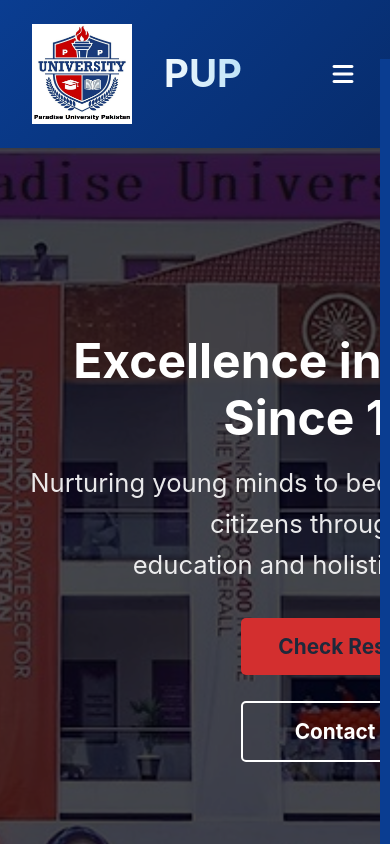
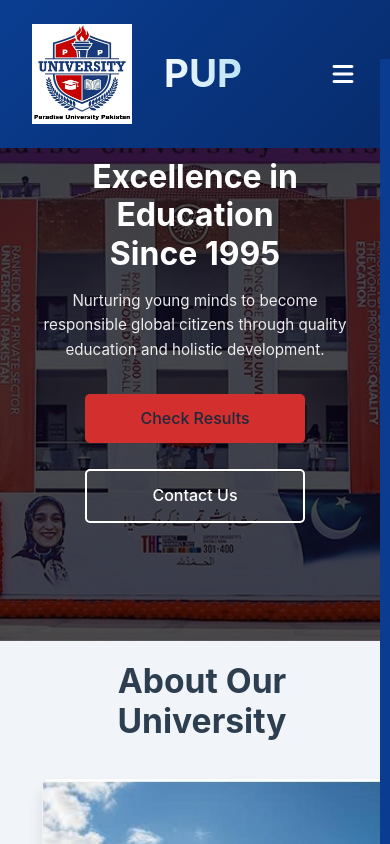
Before and after one commit to naila450saleem/university-result, a React (Create React App) app: page / in a window 390 px wide. Shown: the top 844 px of the page. Built offline with nearby package versions, Linux system fonts and the light colour scheme.

Commit message:
Updated Hero section CSS and removed unused CSS files

```diff
--- a/src/components/Hero.css
+++ b/src/components/Hero.css
@@ -16,28 +16,28 @@
   overflow-x: hidden;
 }
 
-        /* Hero Section */
+/* ---------------- Hero Section ---------------- */
 .hero {
   width: 100%;
-            min-height: 100vh;
+  height: 100vh;
   display: flex;
-            align-items: center;
-            justify-content: center;
+  flex-direction: column;
+  justify-content: center;     /* vertical center */
+  align-items: center;         /* horizontal center */
   text-align: center;
   color: white;
-            background: linear-gradient(rgba(0,0,0,0.5), rgba(0,0,0,0.5)),
-                        url('https://images.unsplash.com/photo-1523050854058-8df90110c9f1?ixlib=rb-4.0.3&auto=format&fit=crop&w=1000&q=80') no-repeat center center;
   background-size: cover;
-            padding: 2rem 1rem;
-            position: relative;
+  background-position: center;
+  background-repeat: no-repeat;
+  padding: 20px;
   margin-top: 50px;
 }
 
 .hero-content {
-            position: relative;
-            z-index: 2;
-            max-width: 800px;
-            width: 100%;
+  max-width: 700px;
+  margin: 0 auto;
+  padding: 20px;
+  color: white;
 }
 
 .hero h1 {
@@ -65,7 +65,7 @@
   line-height: 1.6;
 }
 
-        /* Buttons */
+/* ---------------- Buttons ---------------- */
 .hero-buttons {
   display: flex;
   gap: 1rem;
@@ -107,34 +107,9 @@
   color: var(--dark);
 }
 
-        /* Section Styles */
-        /* .section {
-            padding: 5rem 2rem;
-            max-width: 1200px;
-            margin: 0 auto;
-        } */
+/* ---------------- Responsive ---------------- */
 
-        .section-title {
-            text-align: center;
-            margin-bottom: 3rem;
-            position: relative;
-        }
-
-        .section-title h2 {
-            font-size: 2.25rem;
-            color: var(--primary);
-            margin-bottom: 1rem;
-        }
-
-        .section-title .divider {
-            width: 80px;
-            height: 4px;
-            background: linear-gradient(to right, var(--primary), var(--secondary));
-            margin: 0 auto;
-            border-radius: 2px;
-        }
-
-        /* Responsive */
+/* Tablet */
 @media (max-width: 1024px) {
   .hero h1 {
     font-size: 3rem;
@@ -147,24 +122,23 @@
   }
 }
 
+/* Mobile */
 @media (max-width: 768px) {
   .hero {
-                padding: 20rem 1rem;
-                min-height: 100vh;
-                width: 180%;
-                margin-top: 3%;
+    padding: 8rem 1rem;
+    height: auto;   /* auto height for mobile */
   }
 
   .hero h1 {
-                font-size: 3rem;
+    font-size: 2.5rem;
   }
 
   .hero .subtitle {
-                font-size: 1.8rem;
+    font-size: 1.3rem;
   }
 
   .hero .since {
-                font-size: 1.1rem;
+    font-size: 1rem;
   }
 
   .hero p {
@@ -174,41 +148,43 @@
   .hero-buttons {
     flex-direction: column;
     align-items: center;
-        gap: 1rem; /* spacing between buttons */
+    gap: 1rem;
   }
 
   .btn, .btn-outline {
     width: 100%;
     max-width: 220px;
-        font-size: 1.3rem !important; /* set font-size directly here */
-        padding: 1.4rem 0; /* adjust height for bigger text */
-        font-weight: 700 !important;
+    font-size: 1rem;
+    padding: 1rem 0;
+    font-weight: 600;
   }
 }
 
+/* Small Mobile */
 @media (max-width: 480px) {
   .hero {
     min-height: 70vh;
+    padding: 4rem 1rem;
   }
 
   .hero h1 {
-                font-size: 3rem;
+    font-size: 2rem;
   }
 
   .hero .subtitle {
-                font-size: 1.1rem;
+    font-size: 1rem;
   }
 
   .hero .since {
-                font-size: 1rem;
+    font-size: 0.9rem;
   }
 
   .hero p {
-                font-size: 1.6rem;
+    font-size: 0.95rem;
   }
 
   .btn, .btn-outline {
-                font-size: 2rem;
-                padding: 0.6rem 1.5rem;
+    font-size: 1rem;
+    padding: 0.8rem 1.2rem;
   }
 }
```
Also changed, not shown: src/components/Contact.css (deleted), src/components/Header.css (added). Lines whose indentation alone changed are shown as unchanged.
